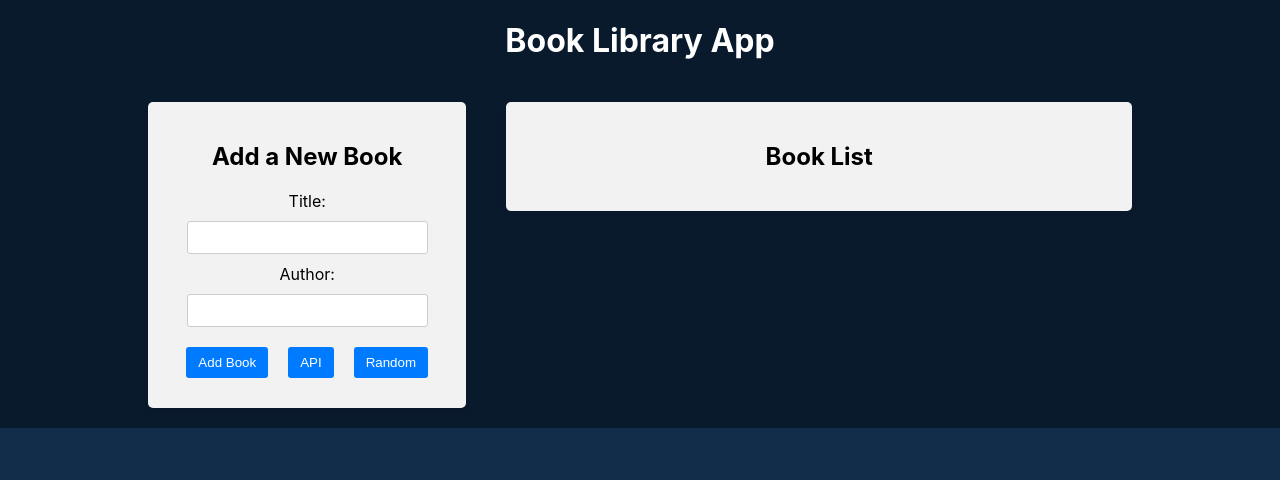
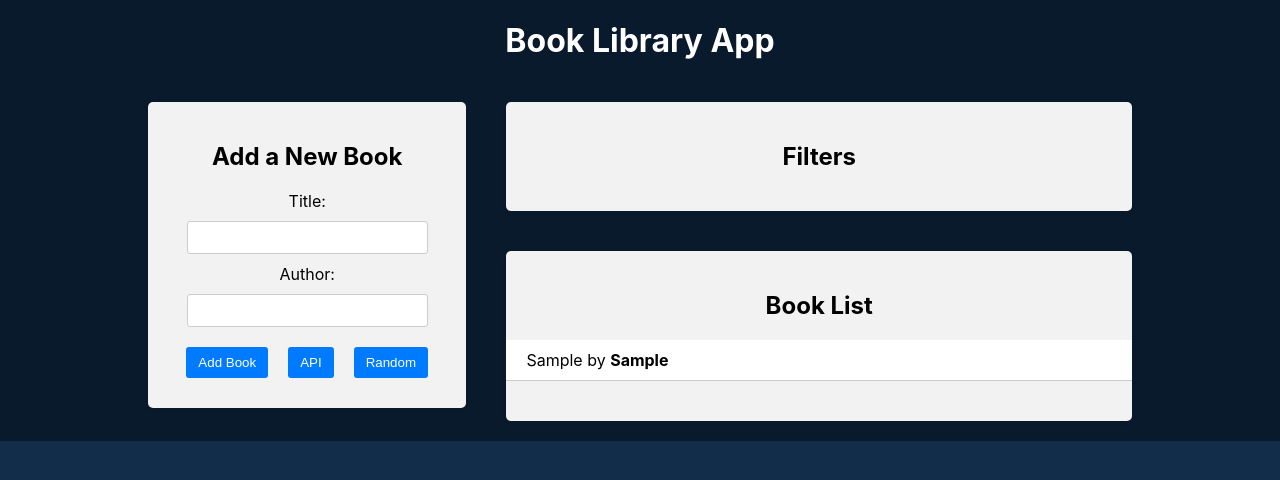
Before and after one commit to Garted/book-app, a React (Create React App) app in the folder frontend/: page / in a window 1280 px wide. Both pictures are taken after typing "Sample", "Sample" into the empty fields and a click on the button "Add Book". Shown: the top 480 px of the page. Built offline with nearby package versions, Linux system fonts and the light colour scheme.

Commit message:
Add redux

```diff
--- a/frontend/package.json
+++ b/frontend/package.json
@@ -3,11 +3,13 @@
   "version": "0.1.0",
   "private": true,
   "dependencies": {
+    "@reduxjs/toolkit": "^2.2.7",
     "@testing-library/jest-dom": "^5.17.0",
     "@testing-library/react": "^13.4.0",
     "@testing-library/user-event": "^13.5.0",
     "react": "^18.3.1",
     "react-dom": "^18.3.1",
+    "react-redux": "^9.1.2",
     "react-scripts": "5.0.1",
     "web-vitals": "^2.1.4"
   },
--- a/frontend/src/App.js
+++ b/frontend/src/App.js
@@ -2,6 +2,7 @@
 import BookForm from './components/BookForm/BookForm';
 import BookList from './components/BookList/BookList';
 import Filter from './components/Filter/Filter';
+
 function App() {
     return (
         <div className="app">
@@ -12,7 +13,7 @@
                         <BookForm />
                     </div>
                     <div className="app-right-column">
-                        {/* <Filter /> */}
+                        <Filter />
                         <BookList />
                     </div>
                 </main>
--- a/frontend/src/components/BookForm/BookForm.js
+++ b/frontend/src/components/BookForm/BookForm.js
@@ -1,21 +1,23 @@
 import { useState } from 'react';
 import './BookForm.css';
+
+import { addBook } from '../../redux/books/actionCreator';
+import { useDispatch } from 'react-redux';
 
 const BookForm = () => {
     const [title, setTitle] = useState('');
     const [author, setAuthor] = useState('');
+    const dispatch = useDispatch();
 
     const handleSumbit = (e) => {
         e.preventDefault();
-
         if (title && author) {
-            //dispatch
-
+            dispatch(addBook({ title, author }));
             setTitle('');
             setAuthor('');
         }
     };
-
+    console.log('rendeb');
     return (
         <div className="app-block book-form">
             <h2>Add a New Book</h2>
--- a/frontend/src/components/BookList/BookList.js
+++ b/frontend/src/components/BookList/BookList.js
@@ -1,9 +1,26 @@
 import './BookList.css';
+import { useSelector } from 'react-redux';
 
 const BookList = () => {
+    const books = useSelector((state) => state.books);
+    console.log(books);
     return (
         <div className="app-block book-list">
             <h2>Book List</h2>
+
+            {books.length === 0 ? (
+                <p>No books</p>
+            ) : (
+                <ul>
+                    {books.map((book, index) => (
+                        <li key={index}>
+                            <div className="book-info">
+                                {book.title} by <strong>{book.author}</strong>
+                            </div>
+                        </li>
+                    ))}
+                </ul>
+            )}
         </div>
     );
 };
--- a/frontend/src/index.js
+++ b/frontend/src/index.js
@@ -1,7 +1,14 @@
 import React from 'react';
 import ReactDOM from 'react-dom/client';
+import { Provider } from 'react-redux';
+import store from './redux/store';
+
+import App from './App';
 import './index.css';
-import App from './App';
 
 const root = ReactDOM.createRoot(document.getElementById('root'));
-root.render(<App />);
+root.render(
+    <Provider store={store}>
+        <App />
+    </Provider>
+);
--- /dev/null
+++ b/frontend/src/redux/books/actionCreator.js
@@ -0,0 +1,13 @@
+import { ADD_BOOK, DELETE_BOOK, TOGGLE_FAVORITE } from './actionTypes';
+
+export const addBook = (newBook) => {
+    return { type: ADD_BOOK, payload: newBook };
+};
+
+export const deleteBook = () => {
+    return { type: DELETE_BOOK, payload: {} };
+};
+
+export const toggleFavoite = () => {
+    return { type: TOGGLE_FAVORITE, payload: {} };
+};
--- /dev/null
+++ b/frontend/src/redux/books/actionTypes.js
@@ -0,0 +1,3 @@
+export const ADD_BOOK = 'ADD_BOOK';
+export const DELETE_BOOK = 'DELETE_BOOK';
+export const TOGGLE_FAVORITE = 'TOGGLE_FAVORITE';
--- /dev/null
+++ b/frontend/src/redux/books/reducer.js
@@ -0,0 +1,18 @@
+import { ADD_BOOK, DELETE_BOOK, TOGGLE_FAVORITE } from './actionTypes';
+
+const initialState = [];
+
+const reducer = (state = initialState, action) => {
+    switch (action.type) {
+        case ADD_BOOK:
+            return [...state, action.payload];
+        case DELETE_BOOK:
+            return state;
+        case TOGGLE_FAVORITE:
+            return state;
+        default:
+            return state;
+    }
+};
+
+export default reducer;
--- /dev/null
+++ b/frontend/src/redux/store.js
@@ -0,0 +1,11 @@
+import { configureStore } from '@reduxjs/toolkit';
+
+import booksReducer from './books/reducer';
+
+const store = configureStore({
+    reducer: {
+        books: booksReducer,
+    },
+});
+
+export default store;
```
Also changed, not shown: 1 other file (tests, documents, lock files or other folders).
